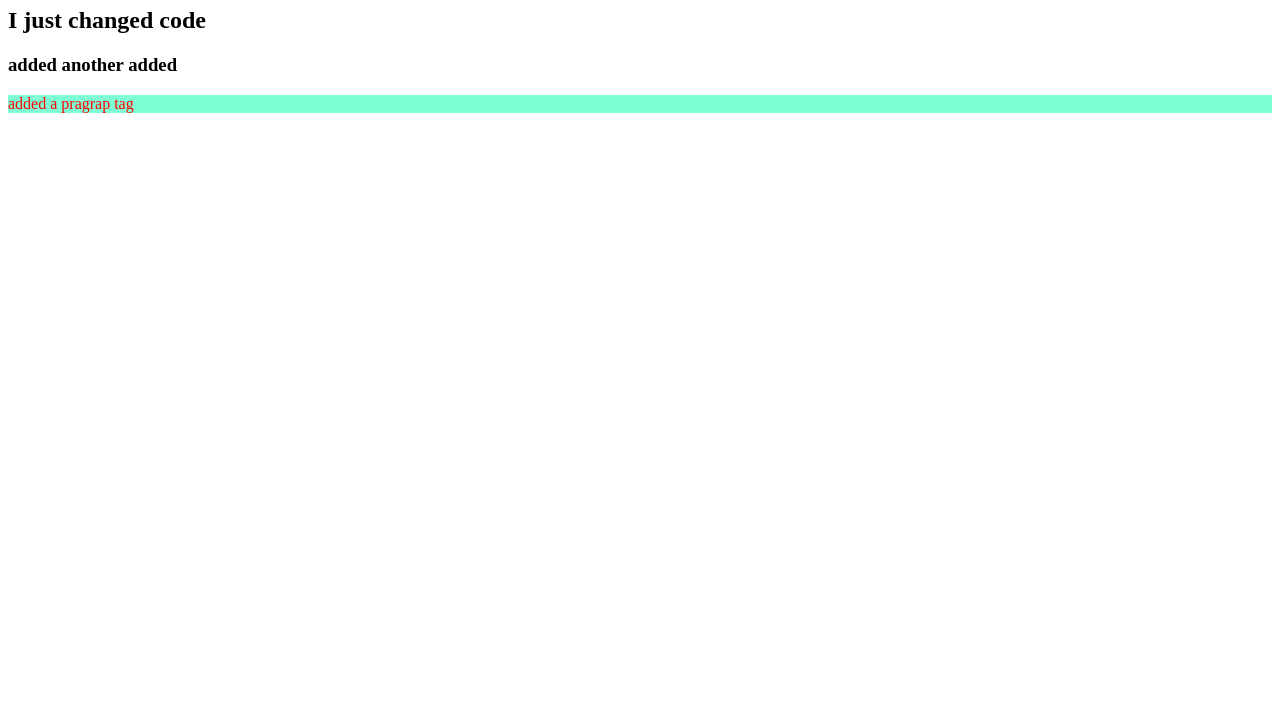
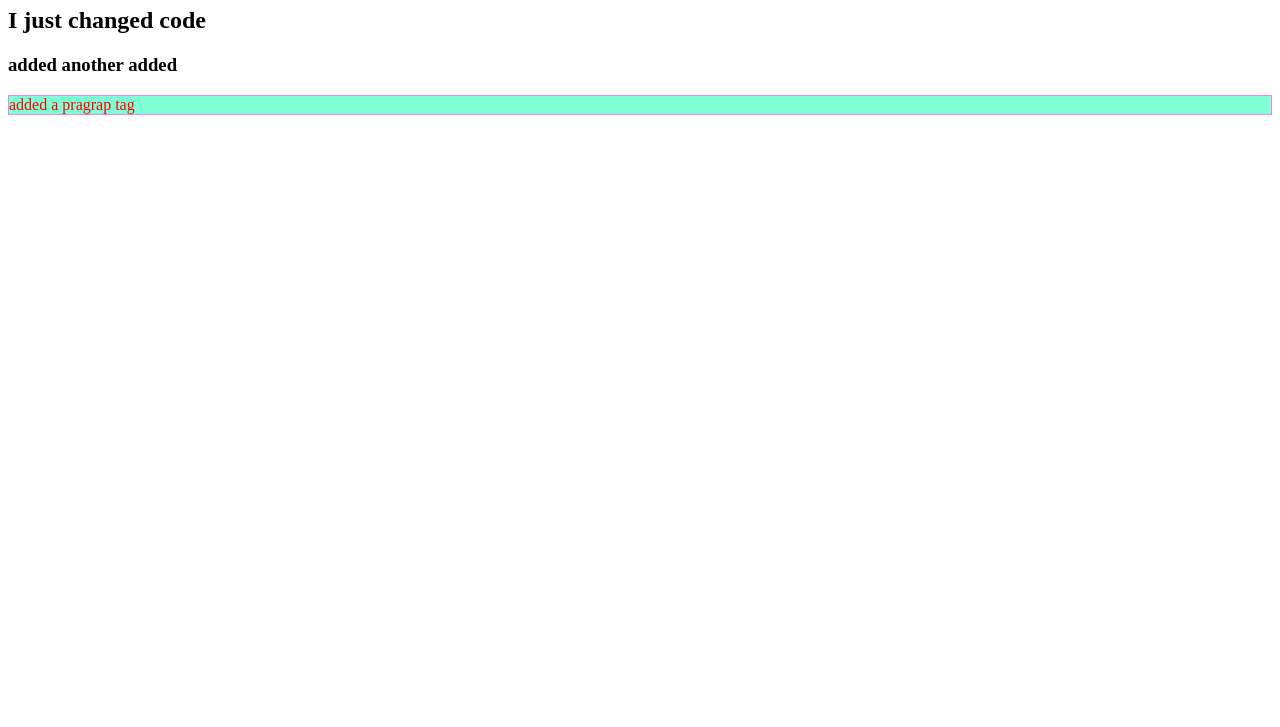
Before and after one commit to mohebul123/my-third-repo, a plain HTML site: page index.html in a window 1280 px wide. Shown: the part 73-800 px from the top of the page. Drawn offline with Linux system fonts and the light colour scheme.

Commit message:
added border

```diff
--- a/style.css
+++ b/style.css
@@ -1,4 +1,5 @@
 p{
     color:red;
     background-color: aquamarine;
+    border: 1px solid violet;
 }
```
